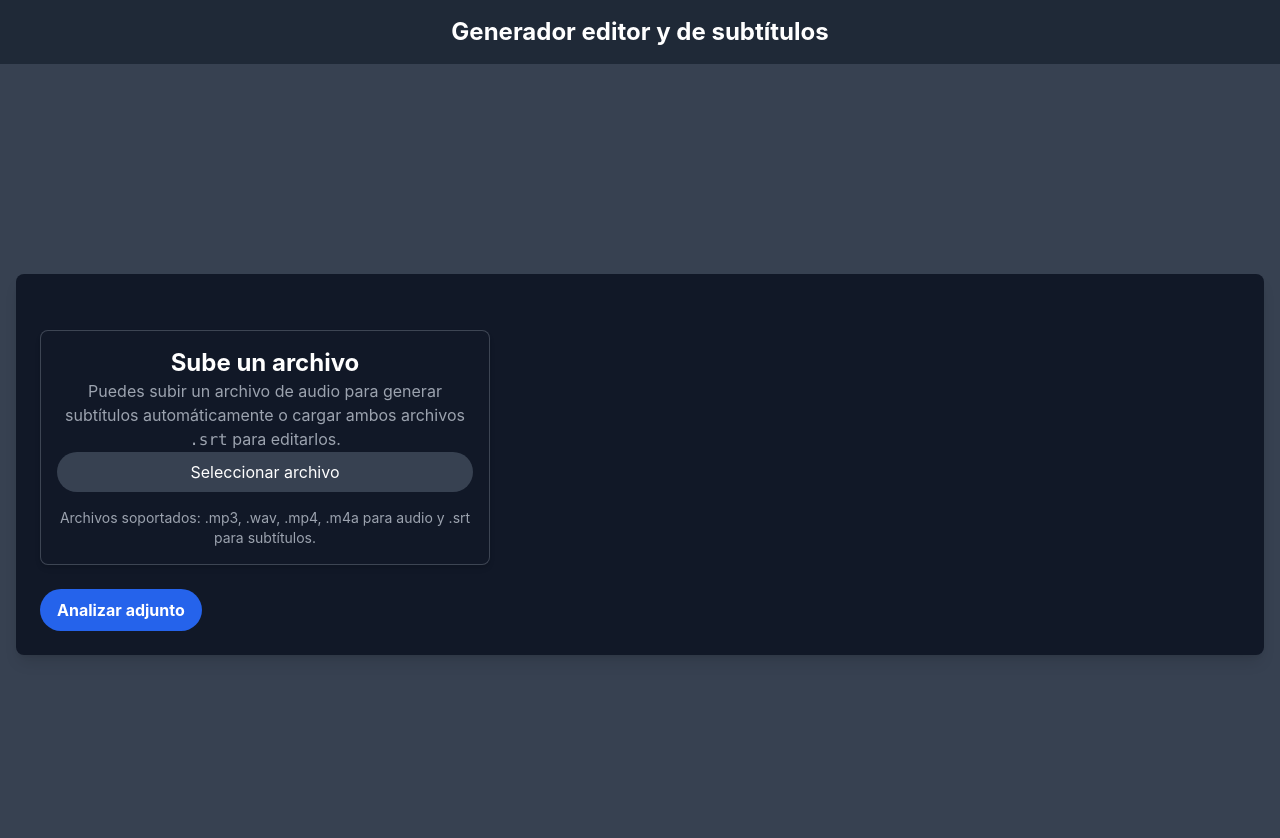
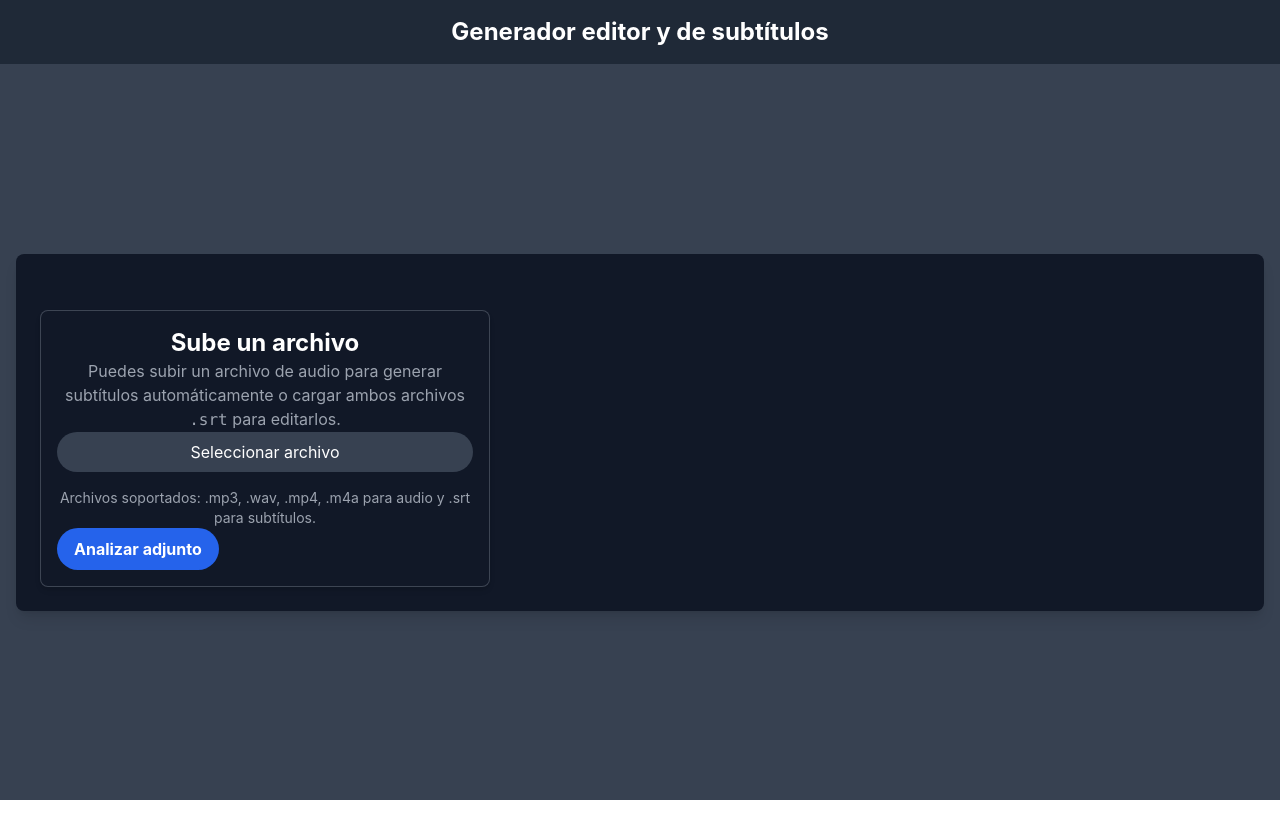
Before and after one commit to byCont/Audio-to-Sub, a React (Vite) app in the folder frontend/: page / in a window 1280 px wide. Shown: the top 838 px of the page. After the commit the page ends 800 px from the top, so only its background shows below. Built offline with nearby package versions, Linux system fonts and the light colour scheme.

Commit message:
canvaVideo

```diff
--- a/frontend/src/App.jsx
+++ b/frontend/src/App.jsx
@@ -6,19 +6,22 @@ import FileUploader from "./components/FileUploader/FileUploader";
 
 function App() {
   return (
-    <div className="App bg-gray-300 text-white">
+    <div className="App bg-gray-300 text-white min-h-screen flex flex-col">
       <header className="bg-gray-800 py-4 shadow-lg">
         <h1 className="text-2xl font-bold text-center text-white">
           Generador editor y de subtítulos
         </h1>
       </header>
-      <main className="min-h-screen bg-gray-700 flex items-center justify-center">
-        {/* Contenedor principal con más espacio */}
-        <div className="w-full max-w-screen-xl px-4">
+      <main className="bg-gray-700 flex-grow flex items-center justify-center">
+        {/* Contenedor principal sin límites de ancho */}
+        <div className="w-full p-4">
           <FileUploader />
           {/* <MP3ToVideo /> */}
         </div>
       </main>
+      {/* <footer className="bg-gray-800 py-4 text-center text-sm text-white">
+        © 2025 Mi Aplicación. Todos los derechos reservados.
+      </footer> */}
     </div>
   );
 }
--- a/frontend/src/components/FileUploader/FileUploader.jsx
+++ b/frontend/src/components/FileUploader/FileUploader.jsx
@@ -18,6 +18,8 @@ function FileUploader() {
     const [error, setError] = useState("");
     const [selectedAudioFileName, setSelectedAudioFileName] = useState("");
     const [selectedSrtFileName, setSelectedSrtFileName] = useState("");
+    const [isVisible, setIsVisible] = useState(true);
+    const [isLoading, setIsLoading] = useState(false); // Nuevo estado
 
     const handleFileChange = (event) => {
         const selectedFile = event.target.files[0];
@@ -38,6 +40,13 @@ function FileUploader() {
                 setError("Formato no compatible. Solo se aceptan archivos de audio (.mp3, .wav, .mp4, .m4a) y subtítulos (.srt).");
             }
         }
+    };
+
+    const handleUploadWrapper = async () => {
+        setIsVisible(false); // Oculta el div
+        setIsLoading(true); // Activa el estado de carga
+        await handleUpload(); // Llama al método de subida
+        setIsLoading(false); // Desactiva el estado de carga
     };
 
     const handleUpload = async () => {
@@ -87,8 +96,20 @@ function FileUploader() {
     };
 
     return (
-        <div className="max-w-full p-6 bg-gray-900 text-white rounded-lg shadow-lg space-y-6">
-            <div className="bg-gray-900 text-white p-4 rounded-lg shadow-md mt-8 w-[450px] flex flex-col border border-gray-500/50 justify-content-start">
+        <div className="p-6 bg-gray-900 text-white rounded-lg shadow-lg space-y-6">
+            {/* Mensaje de espera si está cargando */}
+            {isLoading && (
+                <div className="text-center mt-4">
+                    <p className="text-lg font-bold text-yellow-400">Procesando, por favor espera...</p>
+                    <div className="mt-2">
+                        <div className="animate-spin rounded-full h-8 w-8 border-t-2 border-yellow-400"></div>
+                    </div>
+                </div>
+            )}
+
+            {/* Div para adjuntar archivo */}
+            {!isLoading && isVisible && (
+                <div className="bg-gray-900 text-white p-4 rounded-lg shadow-md mt-8 w-[450px] border border-gray-500/50 justify-content-center">
                     <h1 className="text-2xl font-bold text-center">Sube un archivo</h1>
                     <p className="text-center text-gray-400">
                         Puedes subir un archivo de audio para generar subtítulos automáticamente o cargar ambos archivos <code>.srt</code> para editarlos.
@@ -99,8 +120,10 @@ function FileUploader() {
                         selectedFileName={selectedAudioFileName || selectedSrtFileName}
                         fileHelpText="Archivos soportados: .mp3, .wav, .mp4, .m4a para audio y .srt para subtítulos."
                     />
+                    <UploadButton onUpload={handleUploadWrapper} />
                 </div>
-            <UploadButton onUpload={handleUpload} />
+            )}
+
             {segments.length > 0 && <SubtitleEditor segments={segments} audioFileUrl={audioFileUrl} onSave={handleSave} />}
             {srtUrl && (
                 <div className="text-center mt-4">
--- a/frontend/src/components/SubtitleEditor/AudioSubtitleDisplay.jsx
+++ b/frontend/src/components/SubtitleEditor/AudioSubtitleDisplay.jsx
@@ -9,20 +9,16 @@ import { formatTime, parseTimeToSeconds } from "../../utils/timeUtils";
 
 const AudioSubtitleDisplay = ({
   audioFileUrl,
-  videoFileUrl, // Nueva prop: URL del video
   editedSegments,
   onCurrentSubtitleIndexChange,
 }) => {
-  // Ref for wavesurfer container
   const containerRef = useRef(null);
   const [currentSubtitleIndex, setCurrentSubtitleIndex] = useState(-1);
   const [isPlaying, setIsPlaying] = useState(false);
   const [currentTime, setCurrentTime] = useState(0);
 
-  // Ref for video element
   const videoRef = useRef(null);
 
-  // WaveSurfer hook
   const { wavesurfer } = useWavesurfer({
     container: containerRef,
     height: 100,
@@ -32,7 +28,6 @@ const AudioSubtitleDisplay = ({
     plugins: useMemo(() => [Timeline.create()], []),
   });
 
-  // Play/Pause handler
   const handlePlayPause = useCallback(() => {
     if (wavesurfer) {
       wavesurfer.playPause();
@@ -53,29 +48,23 @@ const AudioSubtitleDisplay = ({
     const handleTimeUpdate = () => {
       const currentTime = wavesurfer.getCurrentTime();
 
-      // Find the current subtitle based on current time
       const index = editedSegments.findIndex(
         (segment) =>
           currentTime >= parseTimeToSeconds(segment.start) &&
           currentTime < parseTimeToSeconds(segment.end)
       );
 
-      // Update current subtitle index if changed
       if (index !== currentSubtitleIndex) {
         setCurrentSubtitleIndex(index);
-
-        // Optional: Notify parent component about subtitle index change
         if (onCurrentSubtitleIndexChange) {
           onCurrentSubtitleIndexChange(index);
         }
       }
     };
 
-    // Track playing state
     const handlePlay = () => setIsPlaying(true);
     const handlePause = () => setIsPlaying(false);
 
-    // Update current time
     const handleTimeChange = () => {
       setCurrentTime(wavesurfer.getCurrentTime());
       if (videoRef.current) {
@@ -98,31 +87,29 @@ const AudioSubtitleDisplay = ({
     };
   }, [wavesurfer, editedSegments, currentSubtitleIndex, onCurrentSubtitleIndexChange]);
 
-  return (
-    <div>
-      {/* Video Display with Subtitles */}
-      <div className="mb-4 bg-gray-800 p-4 rounded shadow w-full max-w-[960px] overflow-hidden aspect-video border border-gray-700 relative">
-        {/* Video Element */}
-        <video
-          ref={videoRef}
-          src={videoFileUrl}
-          className="w-full h-full object-cover"
-          muted
-        ></video>
+  return(
+    <div className="flex flex-col items-center justify-center bg-gray-900 space-y-6">
+      <h2 className="text-xl font-bold text-center">Preview</h2>
 
+      {/* Video Display with Subtitles and Controls */}
+      <div className="mb-4 bg-gray-800 p-4 rounded shadow w-full max-w-4xl overflow-hidden aspect-video border border-gray-700 relative flex items-center justify-center">
         {/* Subtitles Overlay */}
-        <div className="absolute bottom-8 left-1/2 transform -translate-x-1/2 bg-black/70 text-white px-4 py-2 rounded">
-          <p className="text-center text-lg font-bold">
+        <div className="absolute top-1/2 left-1/2 transform -translate-x-1/2 -translate-y-1/2 bg-black/20 text-white px-2 py-2 rounded">
+          <p className="text-center text-4xl font-bold">
             {currentSubtitleIndex >= 0 && currentSubtitleIndex < editedSegments.length
               ? editedSegments[currentSubtitleIndex].text
               : "..."}
           </p>
         </div>
+
+        {/* Current Time Display */}
+        <p className="absolute bottom-2 left-1/2 transform -translate-x-1/2 text-base text-white">
+          {formatTime(currentTime)} / {formatTime(wavesurfer?.getDuration() || 0)}
+        </p>
       </div>
 
-      {/* Botón Play/Pause y Current Time */}
-      <div className="flex justify-between items-center mt-4">
-        <p className="text-sm">Current Time: {formatTime(currentTime)}</p>
+      {/* Play/Pause Button */}
+      <div className="flex justify-center">
         <button
           onClick={handlePlayPause}
           className="bg-purple-600 hover:bg-purple-700 text-white px-4 py-2 rounded-full text-sm"
@@ -132,8 +119,8 @@ const AudioSubtitleDisplay = ({
       </div>
 
       {/* Wavesurfer Container */}
-      <div className="mt-4">
-        <div ref={containerRef} />
+      <div className="w-full flex justify-center mt-4">
+        <div ref={containerRef} className="w-full max-w-4xl" />
       </div>
     </div>
   );
--- a/frontend/src/components/SubtitleEditor/SubtitleEditor.jsx
+++ b/frontend/src/components/SubtitleEditor/SubtitleEditor.jsx
@@ -137,15 +137,15 @@ const SubtitleEditor = ({ segments, onSave, audioFileUrl }) => {
     }, [editedSegments]);
 
     return (
-      <div className="flex flex-row gap-4 p-4"> {/* Contenedor principal con diseño horizontal */}
+      <div className="flex flex-row gap-4 p-4"> {/* Contenedor principal */}
         {/* Contenedor del Subtitle Editor */}
-        <div className="bg-gray-800 text-white p-4 rounded-lg shadow-md h-[600px] flex flex-col border border-gray-500/50 justify-start">
+        <div className="bg-gray-900 text-white p-4 rounded-lg shadow-md h-[700px] min-w-[400px] flex flex-col border border-gray-500/50 justify-start flex-shrink-0 w-1/4">
           <h2 className="text-xl font-bold mb-4 text-center">Subtitle Editor</h2>
 
           <ErrorAlert message={timeError} />
 
           {/* Subtitle Editor */}
-          <div className="overflow-y-auto flex-1 pr-2">
+          <div className="overflow-y-auto pr-2">
             {editedSegments.map((segment, index) => (
               <SubtitleSegment
                 key={index}
@@ -170,7 +170,7 @@ const SubtitleEditor = ({ segments, onSave, audioFileUrl }) => {
         </div>
 
         {/* Contenedor del AudioSubtitleDisplay */}
-        <div className="bg-gray-900 text-white p-4 rounded-lg shadow-md flex-1 h-[600px] flex flex-col border border-gray-500/50">
+        <div className="bg-gray-900 text-white p-4 rounded-lg shadow-md border border-gray-500/50 w-3/4">
           <AudioSubtitleDisplay
             audioFileUrl={audioFileUrl}
             editedSegments={editedSegments}
--- a/frontend/src/index.css
+++ b/frontend/src/index.css
@@ -10,7 +10,7 @@
 
   color-scheme: light dark;
   color: rgba(255, 255, 255, 0.87);
-  background-color: #242424;
+  background-color: #485768;
 
   font-synthesis: none;
   text-rendering: optimizeLegibility;
```
Lines whose indentation alone changed are shown as unchanged.
